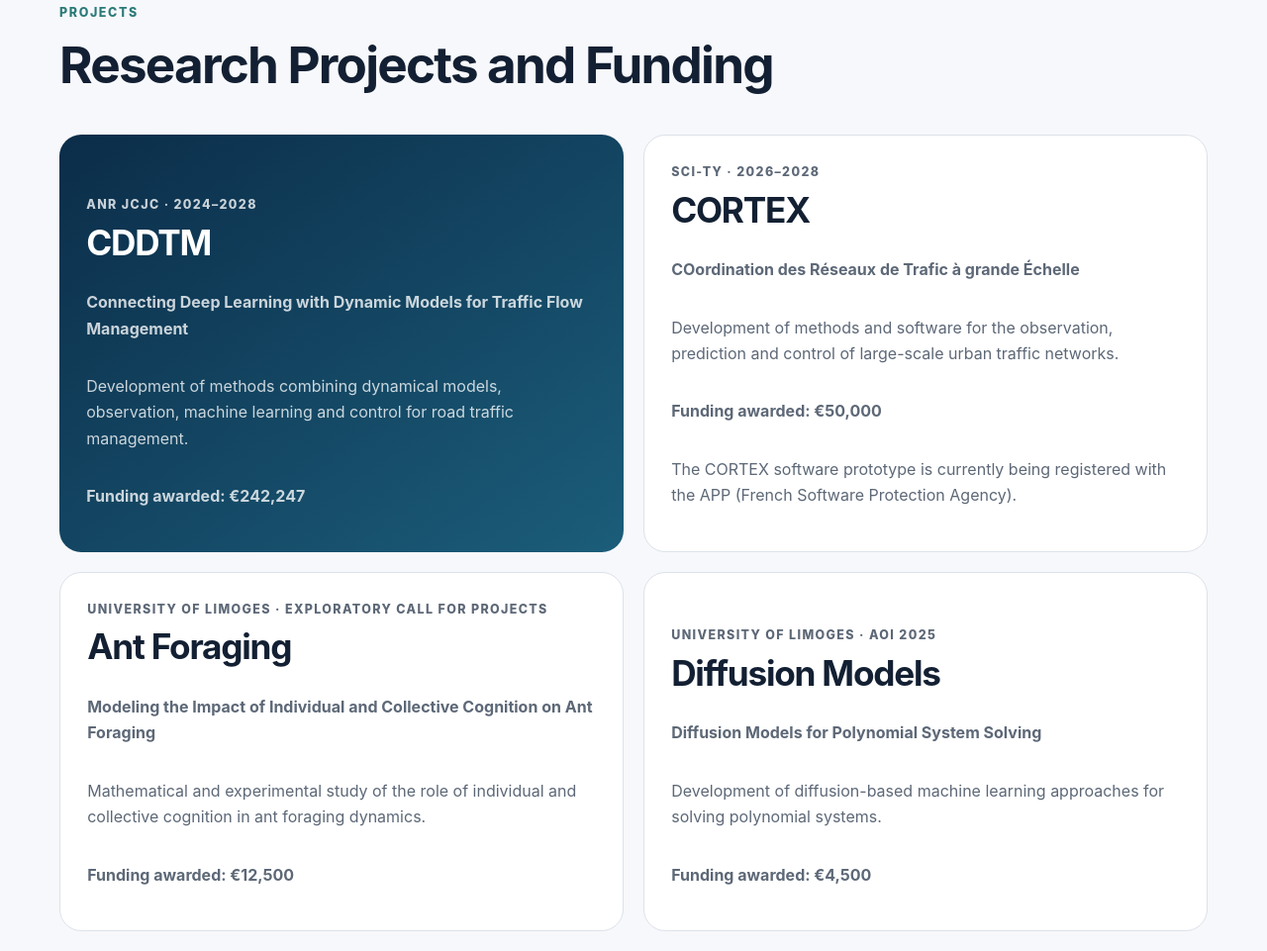
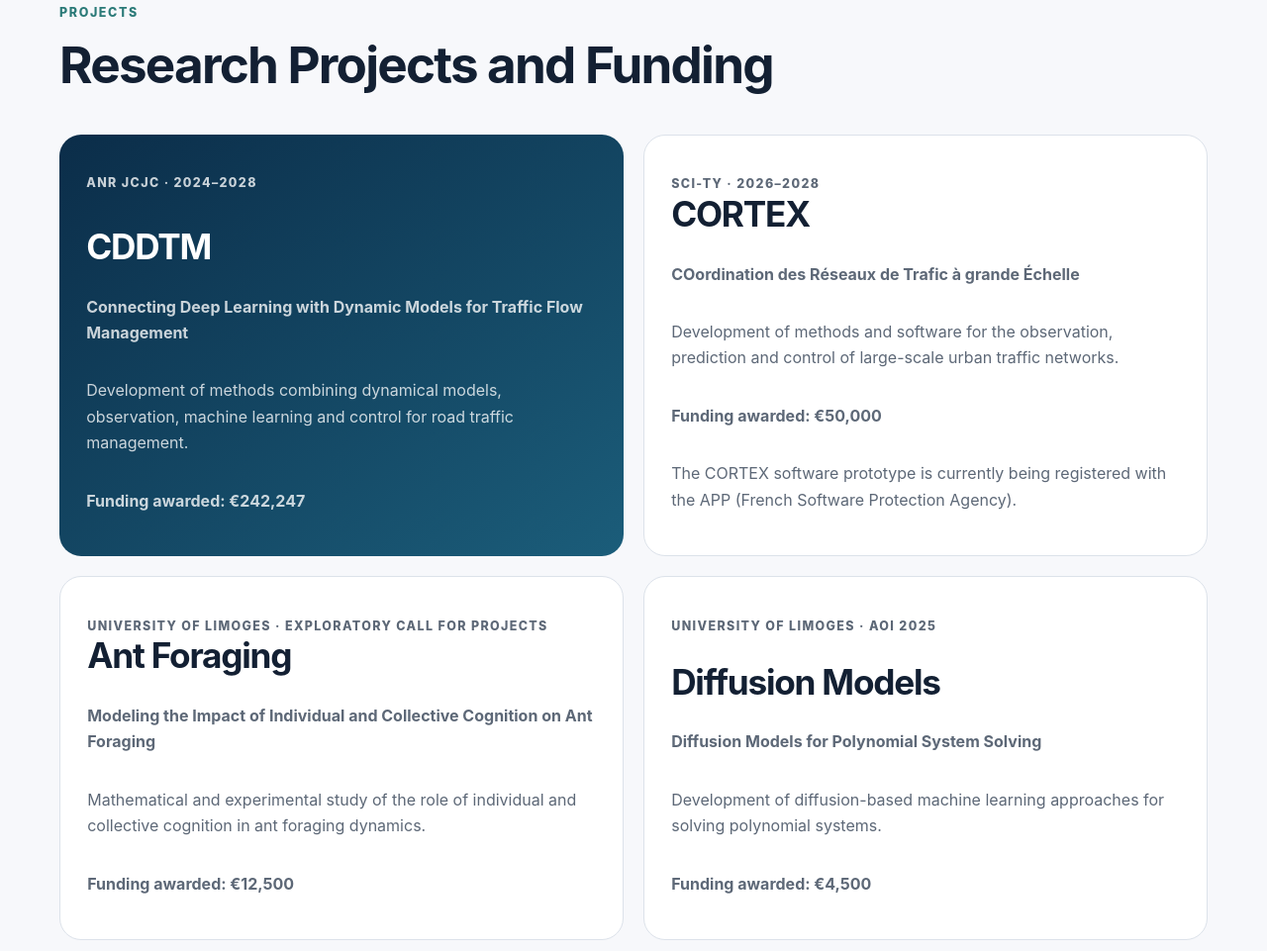
Before and after one commit to Thibault-liard/Thibault-liard.github.io, a plain HTML site: page index.html in a window 1280 px wide. Shown: the part 4057-5018 px from the top of the page at 99% size. Drawn offline with Linux system fonts and the light colour scheme.

Commit message:
Update styles.css

```diff
--- a/styles.css
+++ b/styles.css
@@ -341,7 +341,7 @@ html:not([data-theme="dark"]) .button.primary { color: #fff; }
 }
 .project-card.featured p { color: rgba(255,255,255,.78); }
 .project-type {
-  margin: 0 0 .5rem;
+  margin-bottom: auto;
   text-transform: uppercase;
   font-size: .78rem;
   letter-spacing: .11em;
```
